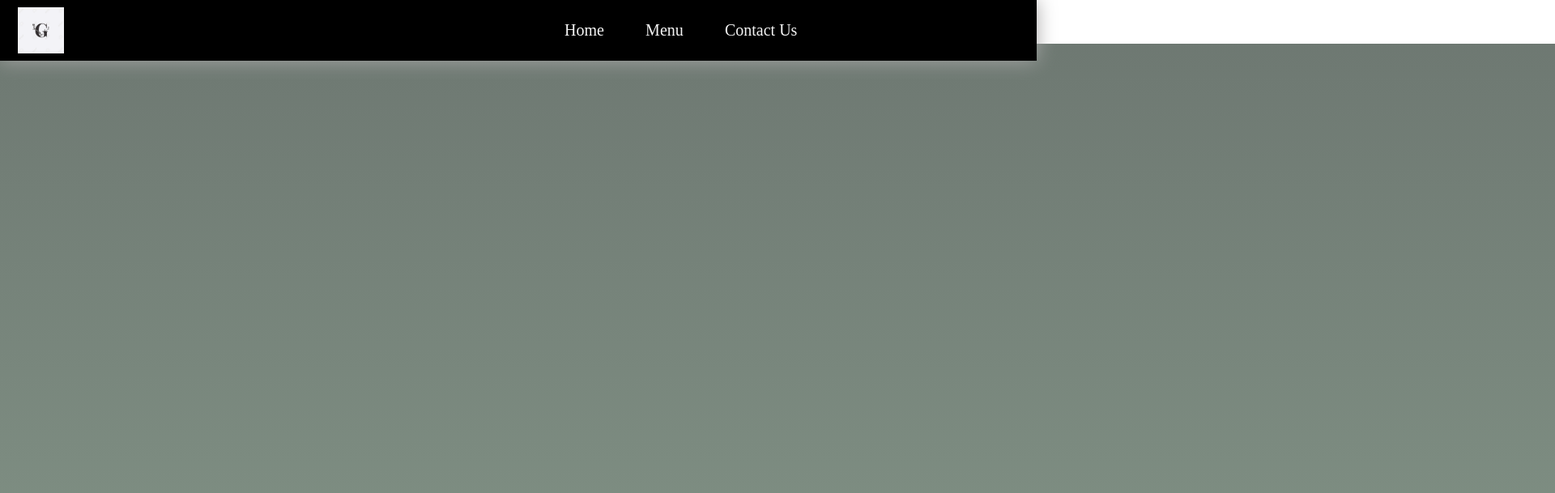
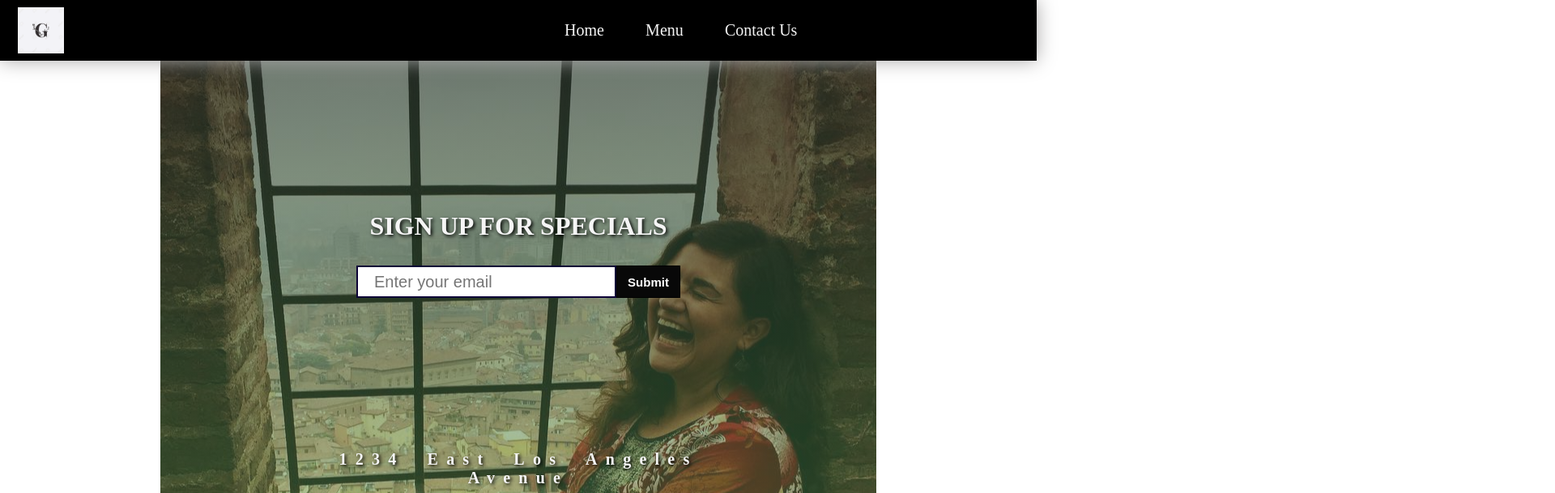
Before and after one commit to marioebros/restaurant-page, a website built with webpack: page dist/index.html in a window 1280 px wide. Both pictures are taken after a click on the link "Contact Us". Shown: the top 609 px of the page at 81% size, 1920 px wide, since content can reach past the window. Built offline with nearby package versions, Linux system fonts and the light colour scheme; files whose address does not match are found by name; a web font is replaced by a local one.

Commit message:
fixed padding in contact-div

```diff
--- a/src/style.css
+++ b/src/style.css
@@ -137,7 +137,7 @@ footer a:hover{
 #contact-div{
   width: 500px;
   height: 50vh;
-  padding: 115%;
+  padding: 15%;
   background: linear-gradient(rgba(35,51,41, 0.658), rgba(99,212,113, 0.356)), url(../src/assets/14704985_1748000432131857_8641446346689085440_n.jpeg) center no-repeat;
   background-size: auto;
   margin: 0 auto;
```
Also changed, not shown: dist/bundle.js.
